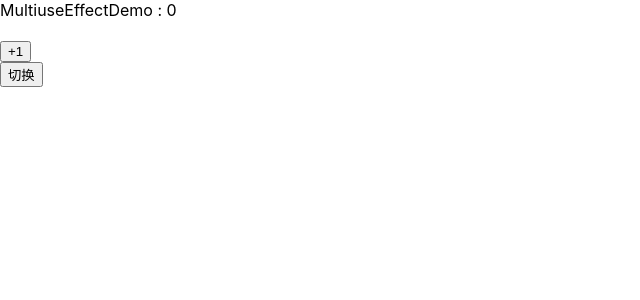
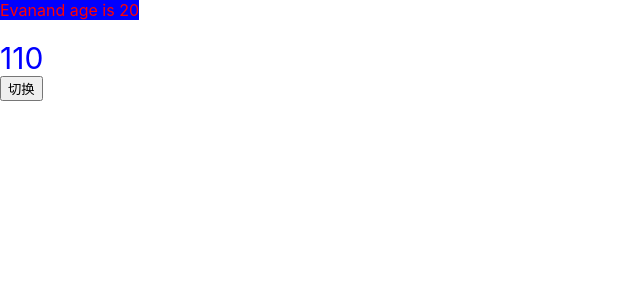
Before and after one commit to SmileYang966/React-study-demo, a React (Create React App) app: page / in a window 1280 px wide. Shown: the top 300 px of the page, without its empty margins (0-640 px from the left). Built offline with nearby package versions, Linux system fonts and the light colour scheme.

Commit message:
useContext来替代原来的Context.Consumer方案

```diff
--- /dev/null
+++ b/src/source/21-hooks/04-useContext的使用/01_useContext的使用.js
@@ -0,0 +1,41 @@
+import React, { useContext } from 'react'
+import { UserContext,ThemeContext } from '../index'
+
+// old做法
+ function UseContextDemoOld() {
+  return (
+    <div>
+          <UserContext.Consumer>
+      {
+        user => {
+          return (
+            <ThemeContext.Consumer>
+              {
+                theme => {
+                  return (
+                    <span style={{color:theme.color,backgroundColor:theme.themeColor}}>{user.name + 'and age is ' + user.age}</span>
+                  );
+                }
+              }
+            </ThemeContext.Consumer>
+          )
+        }
+      }
+    </UserContext.Consumer>
+    </div>
+  )
+}
+
+export default function UseContextDemo() {
+  const userContext = useContext(UserContext);
+  const themeContext = useContext(ThemeContext);
+
+  return (
+    <div>
+        <span style={{color:themeContext.color,backgroundColor:themeContext.themeColor}}>{userContext.name + 'and age is ' + userContext.age}</span>
+        <br/>
+        <br/>
+        <span style={{color:themeContext.themeColor,fontSize:themeContext.fontSize}}>110</span>
+    </div>
+  )
+}
--- a/src/source/21-hooks/index.js
+++ b/src/source/21-hooks/index.js
@@ -1,8 +1,13 @@
-import React, { useState, View } from 'react'
+import React, { createContext, useState, View } from 'react'
 // import ComplexHook from './02-复杂hook处理-useState'
 // import UseEffectDemo from './03-useEffect/01-useEffect的使用'
 // import HookMonitorDemo from './03-useEffect/02-useEffect来模拟订阅和取消操作'
-import MultiuseEffectDemo from './03-useEffect/03-多useEffect一起使用'
+// import MultiuseEffectDemo from './03-useEffect/03-多useEffect一起使用'
+import UseContextDemo from './04-useContext的使用/01_useContext的使用';
+
+// 创建两个context，准备去共享数据
+const UserContext = createContext();
+const ThemeContext = createContext();
 
 export default function App() {
 
@@ -12,7 +17,16 @@ export default function App() {
     <>
     {/* <ComplexHook/> */}
     {
-      switchComponent ? <div>111</div> : <MultiuseEffectDemo/>
+      switchComponent ?
+      (<div>111</div>)
+              :
+      (
+        <UserContext.Provider value={{name:'Evan',age:'20'}}>
+          <ThemeContext.Provider value={{color:'red',themeColor:'blue',fontSize:'30px'}}>
+            <UseContextDemo/>
+          </ThemeContext.Provider>
+        </UserContext.Provider>
+      )
     }
     <button onClick={()=>{
       setSwitchComponent(!switchComponent);
@@ -22,3 +36,8 @@ export default function App() {
     </>
   )
 }
+
+export {
+  UserContext,
+  ThemeContext
+}
```
